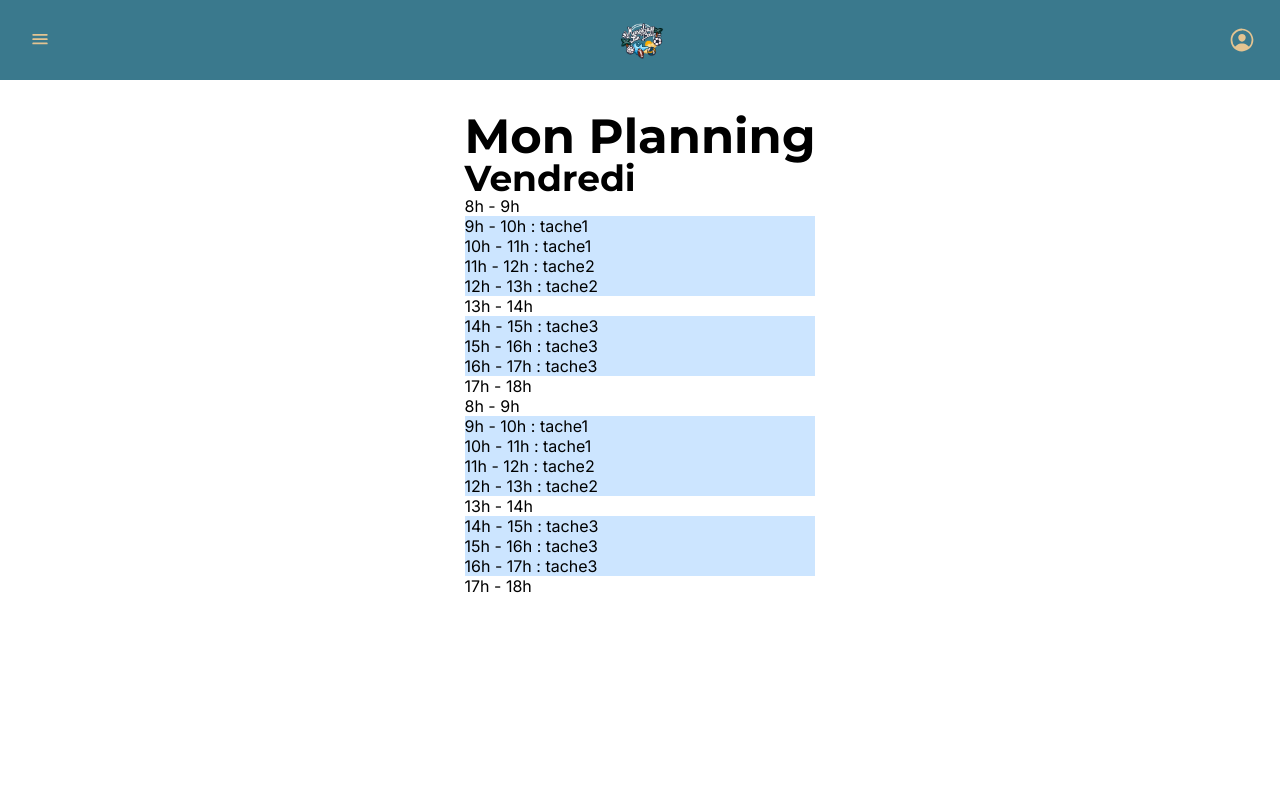
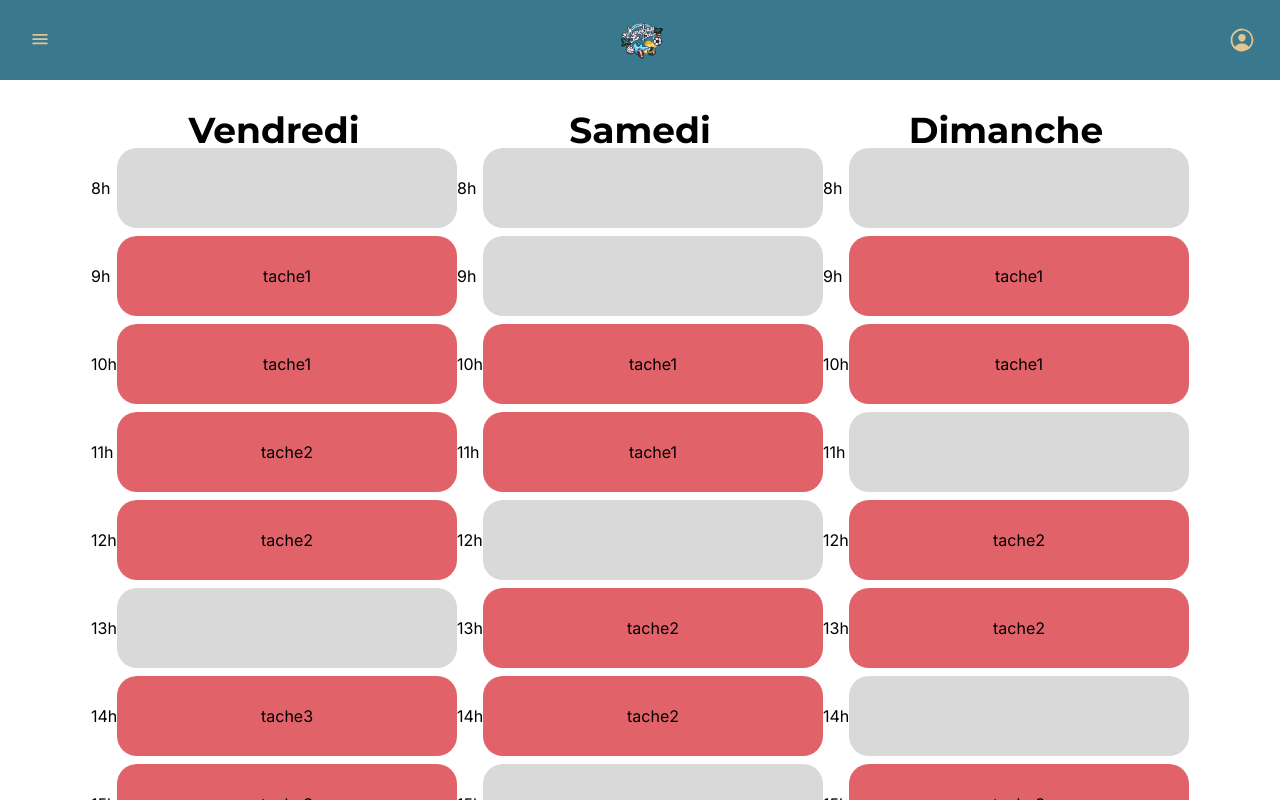
Before and after one commit to cyril0369/logistique_msb_project, a React (Create React App) app: page /monplanning in a window 1280 px wide. Built offline with nearby package versions, Linux system fonts and the light colour scheme.

Commit message:
add planning personne

```diff
--- a/src/components/PlanningPersonne.jsx
+++ b/src/components/PlanningPersonne.jsx
@@ -1,53 +1,50 @@
 import edtData from '../data/edt.json';
-import { useEffect } from 'react';
 
-export default function PlanningPersonne() {
-    console.log(edtData);
+export default function PlanningPersonne({ day }) {
 
-    useEffect(() => {
-        const container = document.getElementById("vendredi");
-
-        // plage horaire affichée
   const heureDebut = 8;
   const heureFin = 18;
 
-        // création d'une map des heures occupées
   const heuresOccupees = {};
 
-        // remplir les heures occupées à partir du JSON
-        for (const tache in edtData.vendredi) {
-        const debut = parseInt(edtData.vendredi[tache].heure_debut);
-        const fin = parseInt(edtData.vendredi[tache].heure_fin);
+  if (edtData[day]) {
+    for (const tache in edtData[day]) {
+      const debut = parseInt(edtData[day][tache].heure_debut);
+      const fin = parseInt(edtData[day][tache].heure_fin);
 
       for (let h = debut; h < fin; h++) {
         heuresOccupees[h] = tache;
       }
     }
-
-        // créer les cases
-        for (let h = heureDebut; h < heureFin; h++) {
-        const div = document.createElement("div");
-        div.className = "heure";
-
-        if (heuresOccupees[h]) {
-            div.textContent = `${h}h - ${h+1}h : ${heuresOccupees[h]}`;
-            div.style.backgroundColor = "#cce5ff";
-        } else {
-            div.textContent = `${h}h - ${h+1}h`;
   }
-
-        container.appendChild(div);
-        }
-    }, []);
 
   return (
     <div className="planning-personne">
-        <h1>Mon Planning</h1>
       <div className="journee">
-            <h2>Vendredi</h2>
-            <div id="vendredi"></div>
+        <h2>{day.charAt(0).toUpperCase() + day.slice(1)}</h2>
+
+        <div className="planning">
+          {Array.from({ length: heureFin - heureDebut }, (_, i) => {
+            const h = heureDebut + i;
+            const occupe = heuresOccupees[h];
+
+            return (
+                <div className='creneau' key={h}>
+                    <div
+                        className="heure"
+                    >
+                        {h}h
+                    </div>
+                    <div
+                        className={`tache ${occupe ? 'occupe' : ''}`}
+                    >
+                        {occupe ? `${occupe}` : ''}
                     </div>
                 </div>
-
+            );
+          })}
+        </div>
+      </div>
+    </div>
   );
 }
--- a/src/index.css
+++ b/src/index.css
@@ -305,3 +305,48 @@ main {
 .se-connecter h4 {
   white-space: nowrap;
 }
+
+.planning-trois-jours {
+  display: flex;
+  flex-direction: row;
+}
+
+.planning {
+  display: flex;
+  flex-direction: column;
+  align-items: center;
+  gap: 8px;
+}
+
+.heure {
+  width: 10px;
+}
+
+.creneau {
+  margin: 0;
+  box-sizing: border-box;
+  display: flex;
+  flex-direction: row;
+  align-items: center;
+  gap: 16px;
+}
+
+.tache {
+  background-color: var(--GRIS_CLAIR);
+  display: flex;
+  justify-content: center;
+  align-items: center;
+  width: 340px;
+  height: 80px;
+  border-radius: 20px;
+  opacity: 1;
+  padding: 16px;
+}
+
+.occupe {
+  background-color: var(--ROUGE);
+}
+
+.journee {
+  text-align: center;
+}
--- a/src/pages/MonPlanning.jsx
+++ b/src/pages/MonPlanning.jsx
@@ -7,7 +7,11 @@ export default function MonPlanning() {
         <div className="Page">
             <Desktop />
             <main>
-                <PlanningPersonne />
+                <div className="planning-trois-jours">
+                    <PlanningPersonne day="vendredi" />
+                    <PlanningPersonne day="samedi" />
+                    <PlanningPersonne day="dimanche" />
+                </div>
             </main>
         </div>
     )
```
Lines whose indentation alone changed are shown as unchanged.
